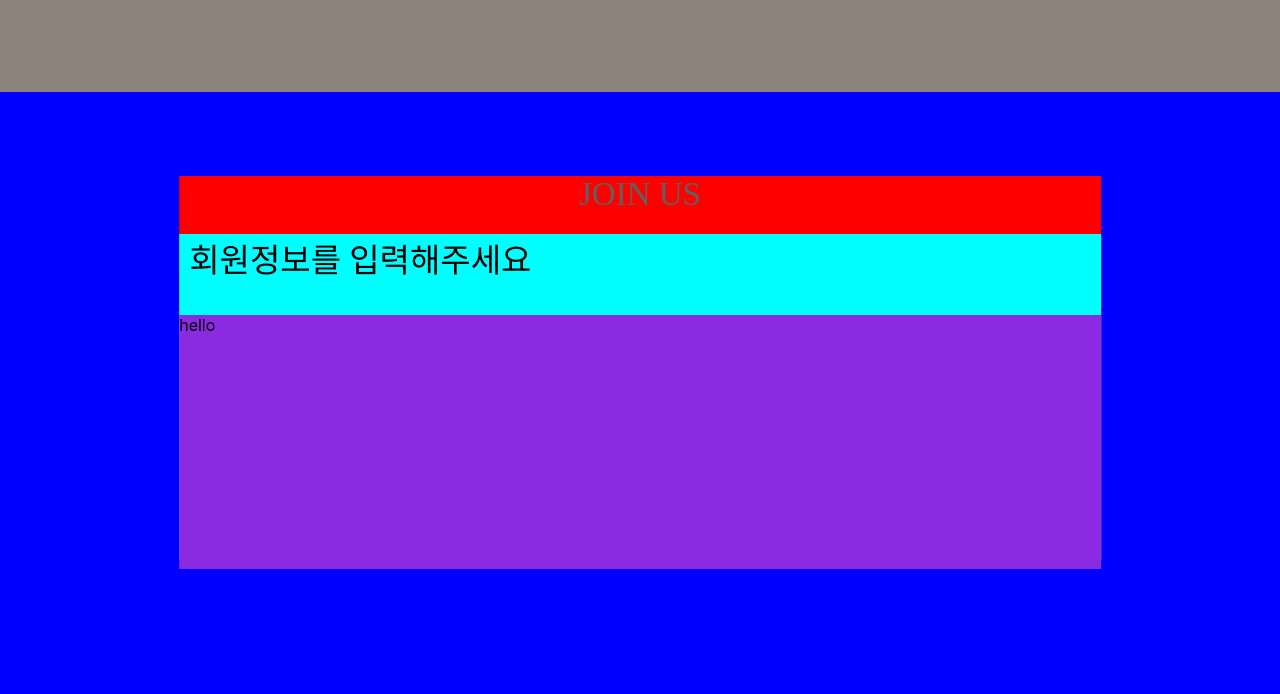
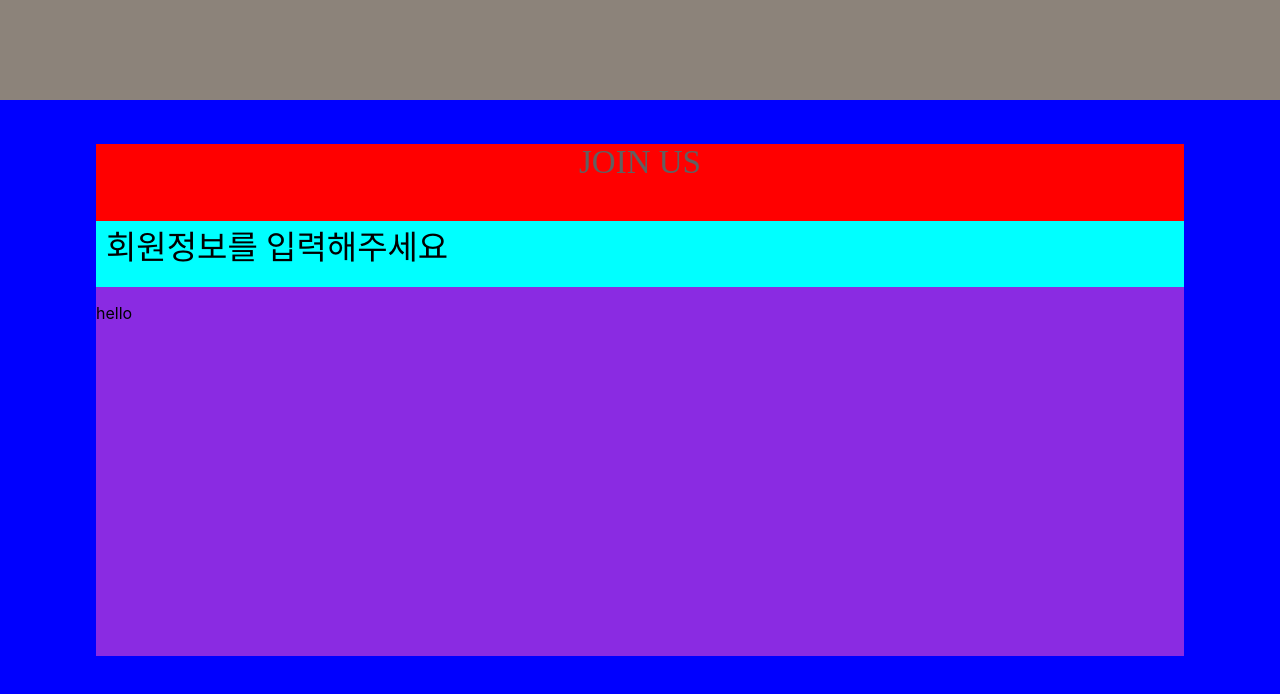
Before and after one commit to Ko-GyeongTae/Frontend-GymManagement-client, a Next.js app: page /auth/signup in a window 1280 px wide. Shown: the top 694 px of the page. Built offline with nearby package versions, Linux system fonts and the light colour scheme.

Commit message:
<EDIT> ratio

```diff
--- a/pages/auth/signup.module.css
+++ b/pages/auth/signup.module.css
@@ -5,12 +5,12 @@
 }
 
 .MainBox {
-    width: 72%;
-    height: 48%;
+    width: 85%;
+    height: 64%;
     background-color: red;
     position: fixed;
     left: 50%;
-    bottom: 30%;
+    bottom: 18%;
     transform: translateX(-50%);
     text-align: center;
 }
@@ -26,8 +26,10 @@
 
 .ThirdBox {
     width: 100%;
-    height: 78%;
+    height: 72%;
     background-color: blueviolet;
+    position: fixed;
+    bottom: 0;
 }
 
 .Title {
--- a/src/components/AuthHeader.tsx
+++ b/src/components/AuthHeader.tsx
@@ -3,7 +3,7 @@ import React from "react";
 const AuthHeader = () => {
 
     return (
-        <div style={{width: '100%', height: 92, backgroundColor: '#8C837A'}}/>
+        <div style={{width: '100%', height: 100, backgroundColor: '#8C837A'}}/>
     )
 }
 
```
